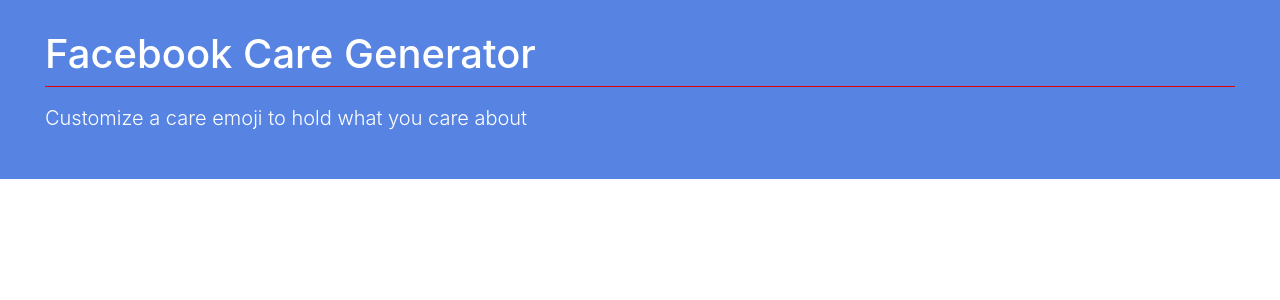
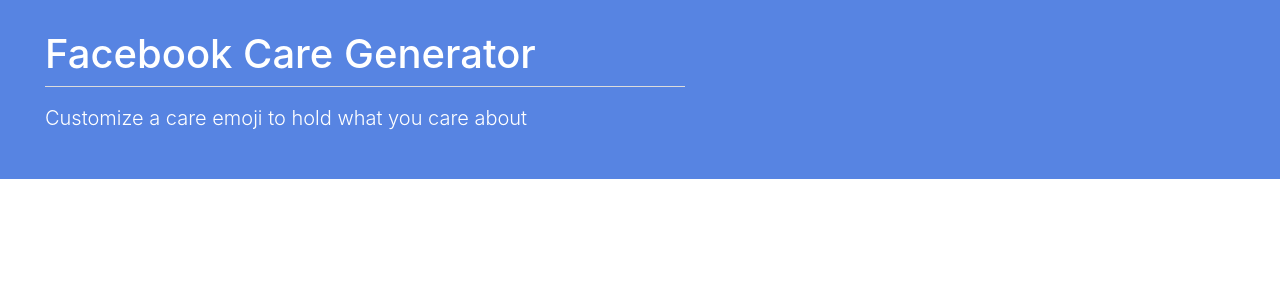
Before and after one commit to bnguyen12/fb-care-generator, a React (Create React App) app: page / in a window 1280 px wide. Shown: the top 300 px of the page. Built offline with nearby package versions, Linux system fonts and the light colour scheme.

Commit message:
Finish up header

```diff
--- a/src/index.css
+++ b/src/index.css
@@ -10,6 +10,8 @@
 
 #header hr {
   margin-top: 5px;
-  background-color: red;
-
+  background-color: whitesmoke;
+  width: 50vw;
+  text-align: left;
+  margin-left: 0;
 }
```
